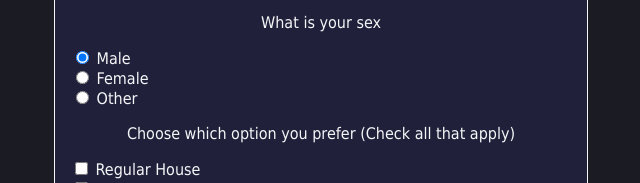
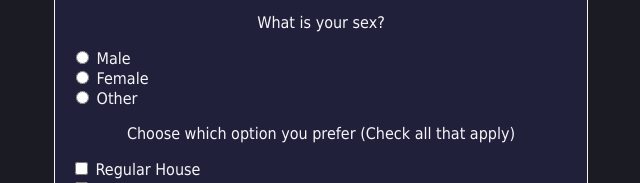
Before and after one commit to patrickteye2/Survey-Form, a plain HTML site: page index.html in a window 1280 px wide. Shown: the part 468-651 px from the top of the page, 319-959 px from the left. Drawn offline with Linux system fonts and the light colour scheme.

Commit message:
male check removed

```diff
--- a/index.html
+++ b/index.html
@@ -34,9 +34,9 @@
                 </select> <br><br>
             </div>
             <div >
-               <p>What is your sex</p>
+               <p>What is your sex?</p>
                <label>
-                <input name="sex" value="male" type="radio" class="input-radio" checked>
+                <input name="sex" value="male" type="radio" class="input-radio">
                 Male
                </label>
                <label>
```
